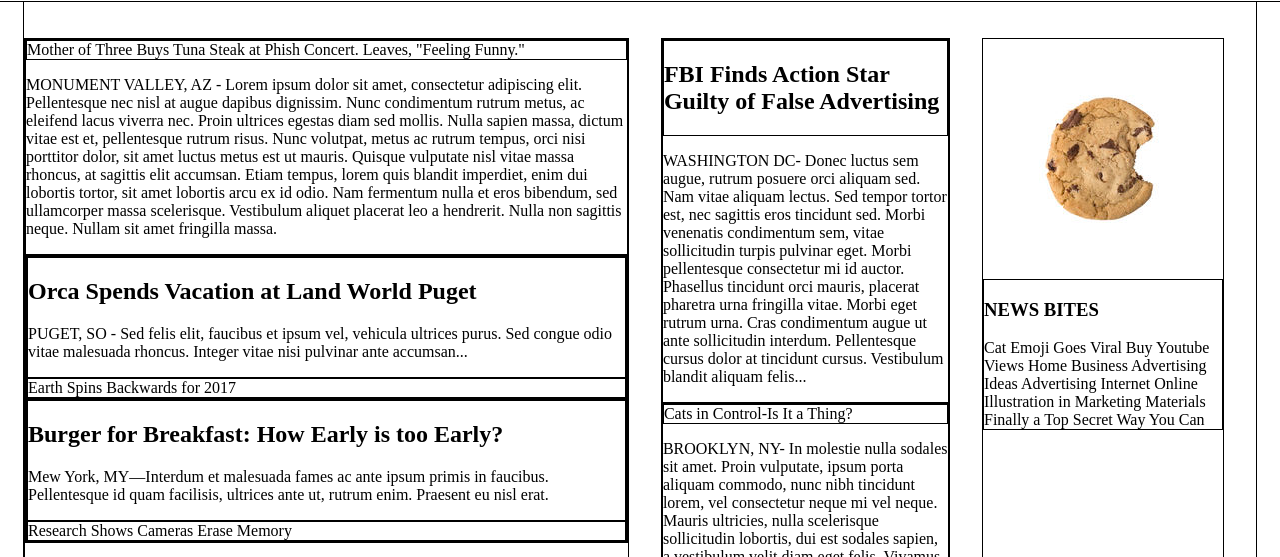
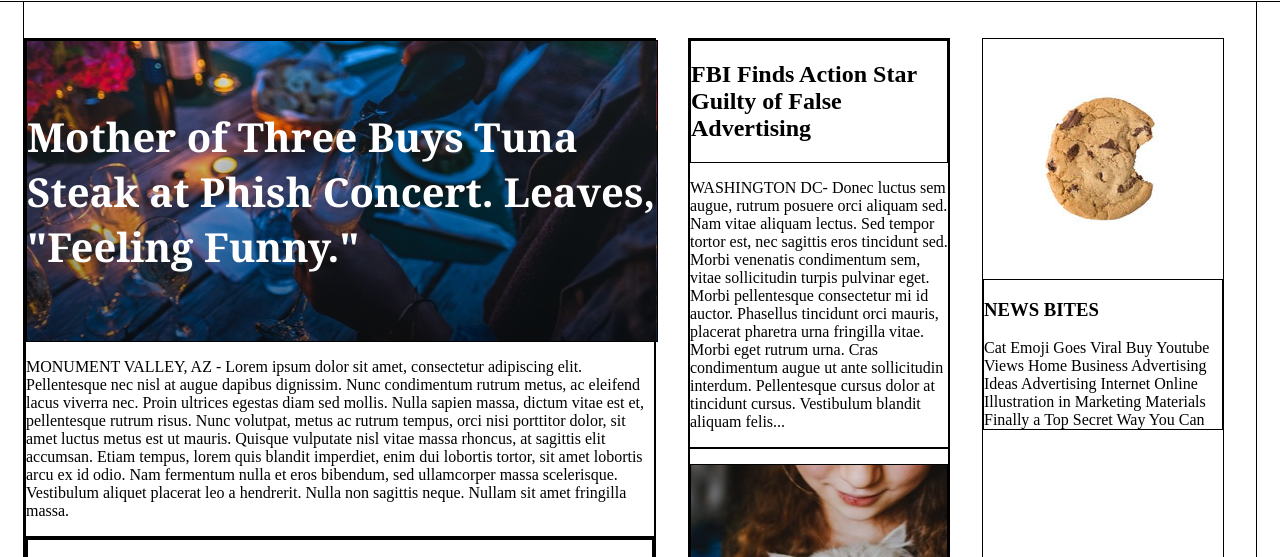
Before and after one commit to letzrinb/My-Times-Project, a plain HTML site: page index.html in a window 1280 px wide. Shown: the part 79-636 px from the top of the page. Drawn offline with Linux system fonts and the light colour scheme.

Commit message:
Added background images to divs

```diff
--- a/resources/css/style.css
+++ b/resources/css/style.css
@@ -60,3 +60,31 @@ div{
 .narrative{
   display: block;
 }
+.lead-story .image-content{
+  background-image: url(../images/img-story-main.png);
+  width: 630px;
+  margin-top: 0;
+  font-size: 40px;
+  text-align: left;
+}
+.image-content{
+  display: flex;
+  flex-direction: column;
+  justify-content: center;
+  font-family: Georgia;
+  font-weight: bold;
+  color: white;
+  font-size: 30px;
+  height: 300px;
+  margin-top: 15px;
+  text-align: center;
+}
+.fall-cancelled.image-content{
+  background-image: url(../images/img-story-2.png);
+}
+.cat-ceo.image-content{
+  background-image: url(../images/img-story-1.png);
+}
+.pop-culture.image-content{
+  background-image: url(../images/img-story-3.png);
+}
```
Also changed, not shown: resources/images/img-story-1.png (added), resources/images/img-story-2.png (added), resources/images/img-story-3.png (added), resources/images/img-story-main.png (added).
